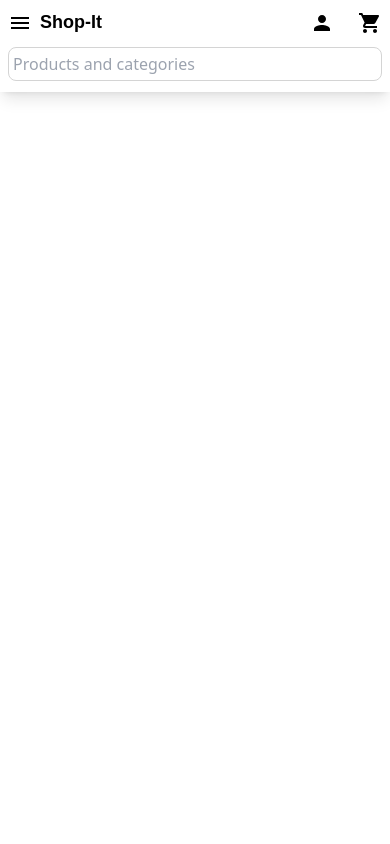
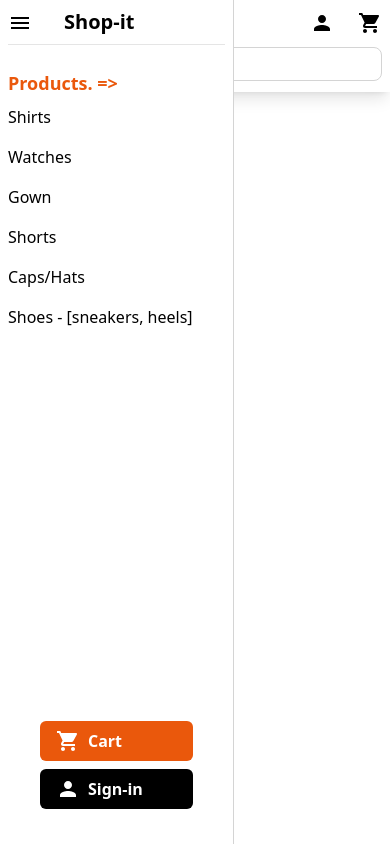
Before and after one commit to Ayothegod/New-shopit, a Next.js app: page / in a window 390 px wide. Built offline with nearby package versions, Linux system fonts and the light colour scheme.

Commit message:
build initial menu box

```diff
--- a/components/Header.jsx
+++ b/components/Header.jsx
@@ -9,7 +9,11 @@ const Header = () => {
   const [open, setOpen] = useState(false);
   const [openMenu, setOpenMenu] = useState(false);
   return (
-    <div className="bg-white shadow-lg sticky top-0  ">
+    <div
+      className={`bg-white shadow-lg sticky top-0 ${
+        openMenu ? " " : "bg-white"
+      } `}
+    >
       <div className="flex flex-col sm:flex-row sm:justify-between  sm:items-center max-w-[72rem] py-2 px-2 m-auto">
         <div className="flex items-center justify-between mb-2 sm:mb-0 ">
           <div className="flex  items-center gap-2">
@@ -44,15 +48,37 @@ const Header = () => {
           </div>
         </div>
 
-        {openMenu &&
-        <section className="fixed top-0 bottom-0 left-0  w-[60%] bg-[#111] backdrop-blur-lg md:hidden">
-          <div className="">
-          <p>Hello</p>
+        {/* {openMenu && (
+          )} */}
+        <section
+          className={`fixed top-0 bottom-0 left-0 w-[60%] transiti duration-500 ease-in-out bg-[#fff] md:hidden p-2 border-r border-r-neutral-300 ${
+            openMenu ? " translate-x-[-100%]" : "translate-x-[0%]"
+          }`}
+        >
+          <div className=" flex items-center border-b border-b-neutral-200 pb-2">
             <div onClick={() => setOpenMenu(!openMenu)}>
               <MenuIcon className="md:hidden cursor-pointer bg-white" />
             </div>
+            <p className="text-xl font-bold ml-8">Shop-it</p>
           </div>
-        </section>}
+          <div className="py-6 flex flex-col justify-between h-full">
+            <div >
+              <h3 className="font-bold text-lg text-orange-600">Products. =&gt;</h3>
+              <ul className="flex flex-col gap-4 mt-2">
+                <li>Shirts</li>
+                <li>Watches</li>
+                <li>Gown</li>
+                <li>Shorts</li>
+                <li>Caps/Hats</li>
+                <li>Shoes - [sneakers, heels]</li>
+              </ul>
+            </div>
+            <div className="mb-10 px-8 ">
+              <button className=" bg-orange-600 mb-2 w-full flex py-2 px-4 rounded-md text-white font-semibold gap-2"><ShoppingCartIcon/>Cart</button>
+              <button className=" bg-black w-full flex py-2 px-4 rounded-md text-white font-semibold gap-2"><PersonIcon/>Sign-in</button>
+            </div>
+          </div>
+        </section>
 
         <div className="flex items-center  gap-x-4 w-full md:w-4/5 ">
           <div className=" w-full flex items-center h-10 gap-2">
```
Lines whose indentation alone changed are shown as unchanged.
